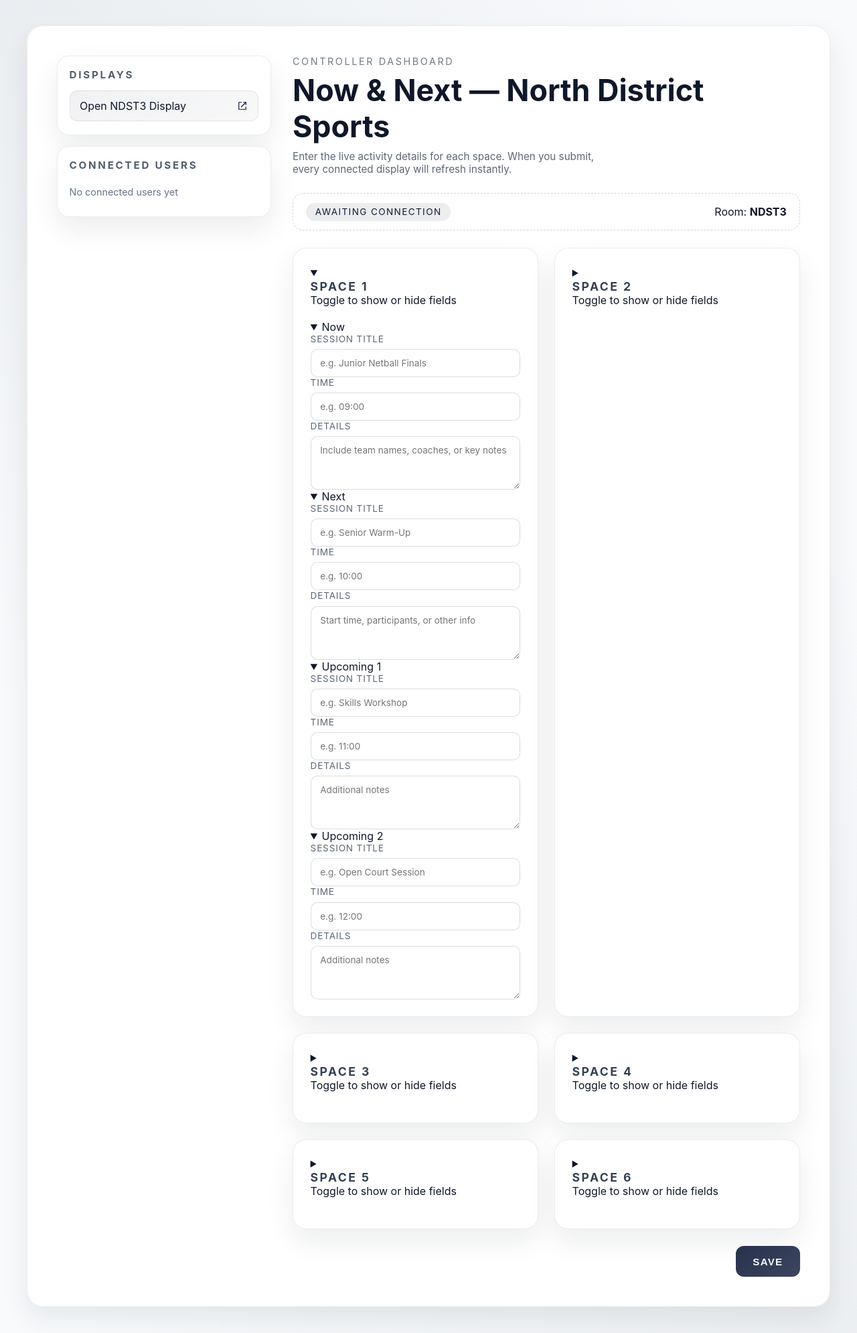
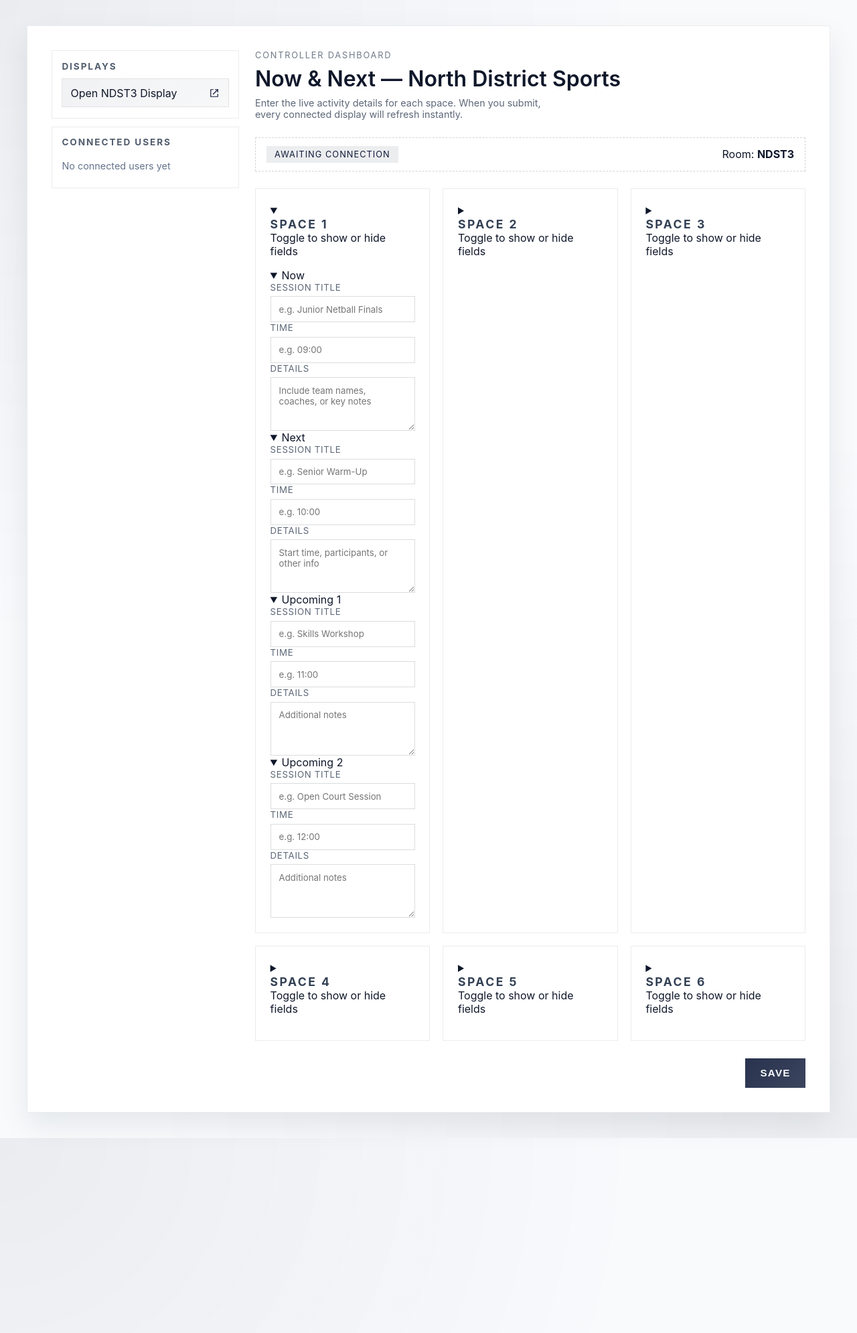
Before and after one commit to krussll/nownextlive, a Jekyll site: the page r/NDST3/controller/index.html, which Jekyll copies as it is, in a window 1280 px wide. Shown: the whole page at 67% size. Built offline with Jekyll 4.4.1, drawn with Linux system fonts in a browser that asks for light colours.

Commit message:
Adjust controller layout spacing

```diff
--- a/assets/NDST3/controller/styles.css
+++ b/assets/NDST3/controller/styles.css
@@ -34,20 +34,20 @@ body {
 main {
     width: min(1200px, 100%);
     background: rgba(255, 255, 255, 0.96);
-    border-radius: 24px;
+    border-radius: 0;
     border: 1px solid var(--border);
     box-shadow: var(--shadow-soft);
     backdrop-filter: blur(10px);
-    padding: clamp(1.5rem, 4vw, 2.75rem);
+    padding: clamp(1.2rem, 3vw, 2.25rem);
     display: flex;
     flex-direction: column;
-    gap: clamp(1.5rem, 3vw, 2.5rem);
+    gap: clamp(1rem, 2vw, 1.75rem);
 }
 
 .layout {
     display: grid;
-    grid-template-columns: 320px 1fr;
-    gap: clamp(1.25rem, 3vw, 2rem);
+    grid-template-columns: 280px 1fr;
+    gap: clamp(1rem, 2vw, 1.5rem);
     align-items: start;
 }
 
@@ -60,24 +60,24 @@ main {
 .sidebar {
     display: flex;
     flex-direction: column;
-    gap: 1rem;
+    gap: 0.75rem;
 }
 
 .sidebar-card {
     background: var(--panel);
     border: 1px solid var(--border);
-    border-radius: 18px;
-    padding: 1.1rem 1.1rem 1.25rem;
-    box-shadow: var(--shadow-soft);
+    border-radius: 0;
+    padding: 0.9rem 0.9rem 1rem;
+    box-shadow: none;
     display: flex;
     flex-direction: column;
-    gap: 0.9rem;
+    gap: 0.65rem;
 }
 
 .sidebar-card h2 {
     margin: 0;
-    font-size: 0.95rem;
-    letter-spacing: 0.18em;
+    font-size: 0.85rem;
+    letter-spacing: 0.14em;
     text-transform: uppercase;
     color: rgba(51, 65, 85, 0.85);
 }
@@ -86,9 +86,9 @@ main {
     display: inline-flex;
     align-items: center;
     justify-content: space-between;
-    gap: 0.8rem;
-    padding: 0.75rem 0.9rem;
-    border-radius: 12px;
+    gap: 0.6rem;
+    padding: 0.65rem 0.75rem;
+    border-radius: 0;
     text-decoration: none;
     color: var(--text-primary);
     border: 1px solid var(--border);
@@ -112,16 +112,16 @@ main {
     list-style: none;
     display: flex;
     flex-direction: column;
-    gap: 0.55rem;
+    gap: 0.35rem;
 }
 
 .connection-item {
     display: flex;
     align-items: center;
     justify-content: space-between;
-    gap: 0.75rem;
-    padding: 0.7rem 0.85rem;
-    border-radius: 12px;
+    gap: 0.6rem;
+    padding: 0.6rem 0.75rem;
+    border-radius: 0;
     border: 1px solid var(--border);
     background: rgba(248, 250, 252, 0.8);
 }
@@ -133,11 +133,11 @@ main {
 }
 
 .connection-role {
-    font-size: 0.8rem;
-    letter-spacing: 0.1em;
+    font-size: 0.75rem;
+    letter-spacing: 0.08em;
     text-transform: uppercase;
-    padding: 0.35rem 0.6rem;
-    border-radius: 999px;
+    padding: 0.3rem 0.5rem;
+    border-radius: 0;
     border: 1px solid var(--border);
     background: rgba(100, 116, 139, 0.08);
     color: var(--text-secondary);
@@ -169,23 +169,23 @@ header {
 }
 
 header span {
-    font-size: 0.9rem;
-    letter-spacing: 0.18em;
+    font-size: 0.8rem;
+    letter-spacing: 0.14em;
     text-transform: uppercase;
     color: rgba(51, 65, 85, 0.7);
 }
 
 header h1 {
     margin: 0;
-    font-size: clamp(1.8rem, 4vw, 2.8rem);
-    font-weight: 700;
+    font-size: clamp(1.35rem, 3vw, 2rem);
+    font-weight: 600;
 }
 
 header p {
     margin: 0;
     color: rgba(51, 65, 85, 0.8);
-    font-size: 0.95rem;
-    max-width: 48ch;
+    font-size: 0.9rem;
+    max-width: 50ch;
 }
 
 .status-bar {
@@ -194,46 +194,46 @@ header p {
     gap: 0.75rem;
     align-items: center;
     justify-content: space-between;
-    padding: 0.85rem 1.2rem;
-    border-radius: 16px;
+    padding: 0.75rem 1rem;
+    border-radius: 0;
     border: 1px dashed rgba(15, 23, 42, 0.18);
-    background: rgba(255, 255, 255, 0.9);
+    background: rgba(255, 255, 255, 0.92);
 }
 
 .status-pill {
     display: inline-flex;
     align-items: center;
     gap: 0.5rem;
-    padding: 0.35rem 0.85rem;
-    border-radius: 999px;
+    padding: 0.3rem 0.75rem;
+    border-radius: 0;
     background: var(--accent-soft);
     color: var(--accent);
-    font-size: 0.85rem;
-    letter-spacing: 0.1em;
+    font-size: 0.8rem;
+    letter-spacing: 0.08em;
     text-transform: uppercase;
 }
 
 form {
     display: flex;
     flex-direction: column;
-    gap: clamp(1.5rem, 3vw, 2.25rem);
+    gap: clamp(1.1rem, 2.2vw, 1.6rem);
 }
 
 .spaces-grid {
     display: grid;
-    gap: clamp(1rem, 2vw, 1.5rem);
+    gap: clamp(0.85rem, 1.8vw, 1.2rem);
     grid-template-columns: repeat(auto-fit, minmax(260px, 1fr));
 }
 
 .space-card {
     background: var(--card);
-    border-radius: 20px;
+    border-radius: 0;
     border: 1px solid var(--border);
-    padding: clamp(1.25rem, 2vw, 1.75rem);
+    padding: clamp(1rem, 1.8vw, 1.35rem);
     display: flex;
     flex-direction: column;
-    gap: 1.25rem;
-    box-shadow: var(--shadow-soft);
+    gap: 1rem;
+    box-shadow: none;
 }
 
 .space-card h2 {
@@ -246,13 +246,13 @@ form {
 
 fieldset {
     margin: 0;
-    padding: 1rem;
-    border-radius: 16px;
+    padding: 0.85rem;
+    border-radius: 0;
     border: 1px solid rgba(15, 23, 42, 0.1);
     background: rgba(255, 255, 255, 0.85);
     display: flex;
     flex-direction: column;
-    gap: 0.85rem;
+    gap: 0.7rem;
 }
 
 legend {
@@ -266,9 +266,9 @@ legend {
 label {
     display: flex;
     flex-direction: column;
-    gap: 0.45rem;
-    font-size: 0.85rem;
-    letter-spacing: 0.06em;
+    gap: 0.35rem;
+    font-size: 0.83rem;
+    letter-spacing: 0.05em;
     text-transform: uppercase;
     color: rgba(51, 65, 85, 0.8);
 }
@@ -277,10 +277,10 @@ input[type="text"],
 textarea {
     width: 100%;
     border: 1px solid rgba(15, 23, 42, 0.15);
-    border-radius: 10px;
+    border-radius: 0;
     background: #ffffff;
     color: var(--text-primary);
-    padding: 0.75rem 0.85rem;
+    padding: 0.65rem 0.75rem;
     font: inherit;
     transition: border-color 0.2s ease, box-shadow 0.2s ease;
 }
@@ -301,13 +301,13 @@ textarea:focus {
     display: flex;
     flex-wrap: wrap;
     justify-content: flex-end;
-    gap: 1rem;
+    gap: 0.85rem;
 }
 
 button {
     border: none;
-    border-radius: 12px;
-    padding: 0.9rem 1.6rem;
+    border-radius: 0;
+    padding: 0.85rem 1.4rem;
     font-weight: 600;
     letter-spacing: 0.08em;
     text-transform: uppercase;
@@ -340,7 +340,7 @@ button:active {
 
 @media (max-width: 720px) {
     main {
-        border-radius: 18px;
+        border-radius: 0;
         padding: 1.35rem;
     }
 
```
